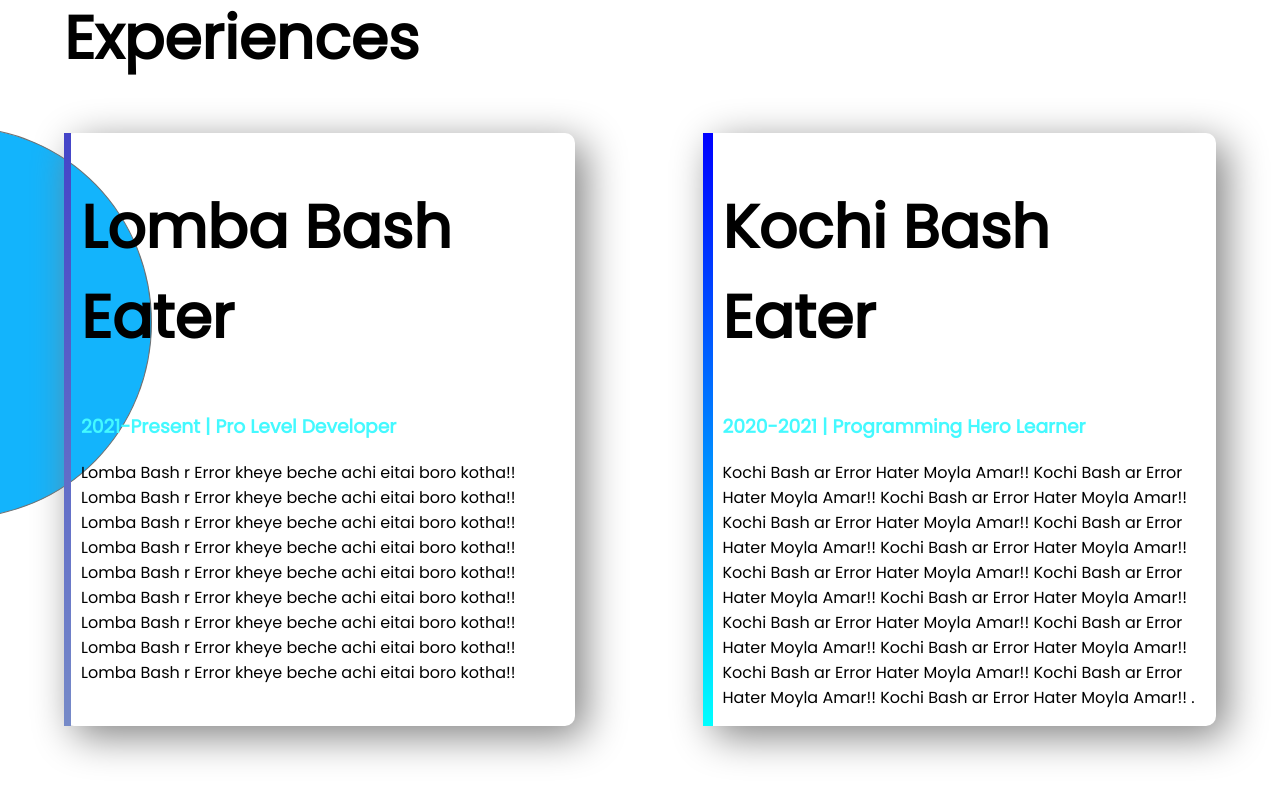
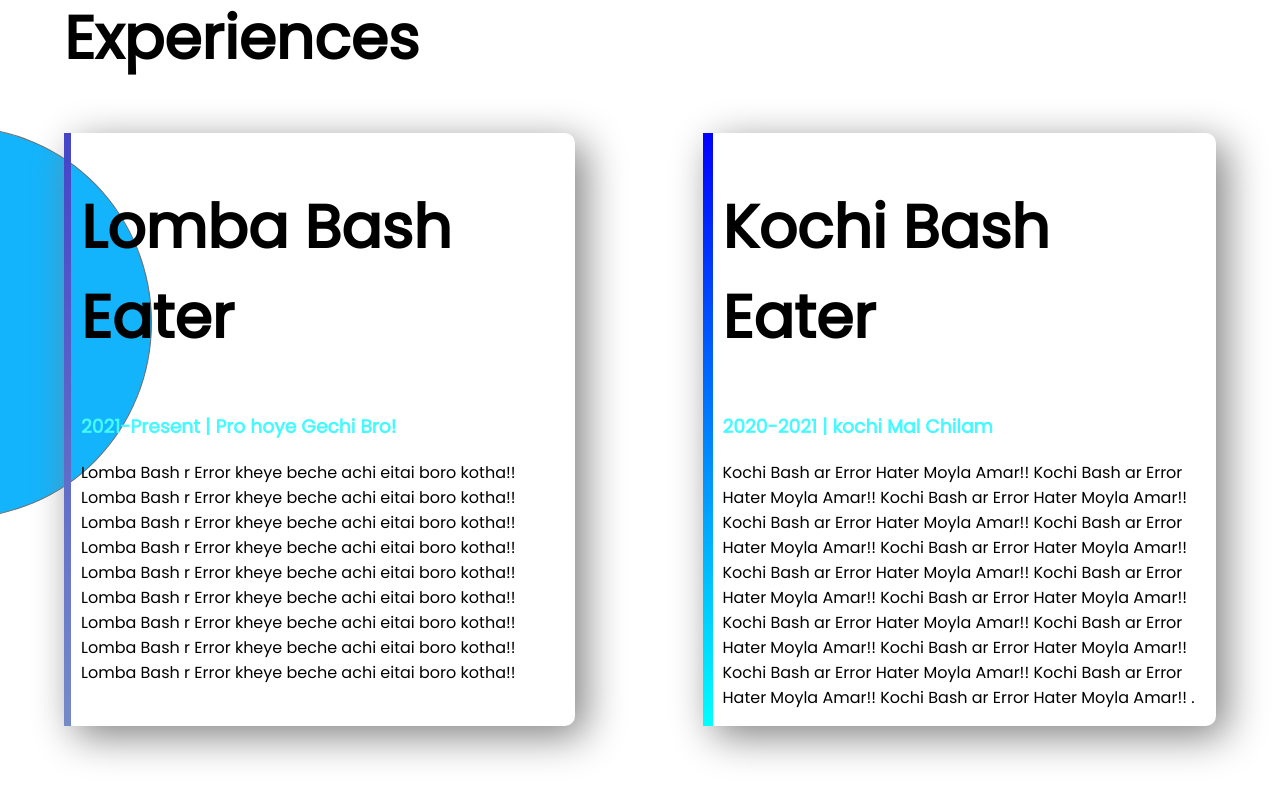
Before and after one commit to moshiur01/My-first-portfolio, a plain HTML site: page index.html in a window 1280 px wide. Shown: the part 1343-2143 px from the top of the page. Drawn offline with Linux system fonts and the light colour scheme.

Commit message:
3rd sec kichuta poriborton

```diff
--- a/index.html
+++ b/index.html
@@ -65,7 +65,7 @@
       <div class="flexible-container">
         <div id="dev-one" class="xp-item">
           <h1>Lomba Bash Eater</h1>
-          <h3 class="name-color">2021-Present | Pro Level Developer</h3>
+          <h3 class="name-color">2021-Present | Pro hoye Gechi Bro!</h3>
           <p>
             Lomba Bash r Error kheye beche achi eitai boro kotha!! Lomba Bash r
             Error kheye beche achi eitai boro kotha!! Lomba Bash r Error kheye
@@ -79,7 +79,7 @@
         </div>
         <div id="dev-two" class="xp-item">
           <h1>Kochi Bash Eater</h1>
-          <h3 class="name-color">2020-2021 | Programming Hero Learner</h3>
+          <h3 class="name-color">2020-2021 | kochi Mal Chilam</h3>
           <p>
             Kochi Bash ar Error Hater Moyla Amar!! Kochi Bash ar Error Hater
             Moyla Amar!! Kochi Bash ar Error Hater Moyla Amar!! Kochi Bash ar
```
